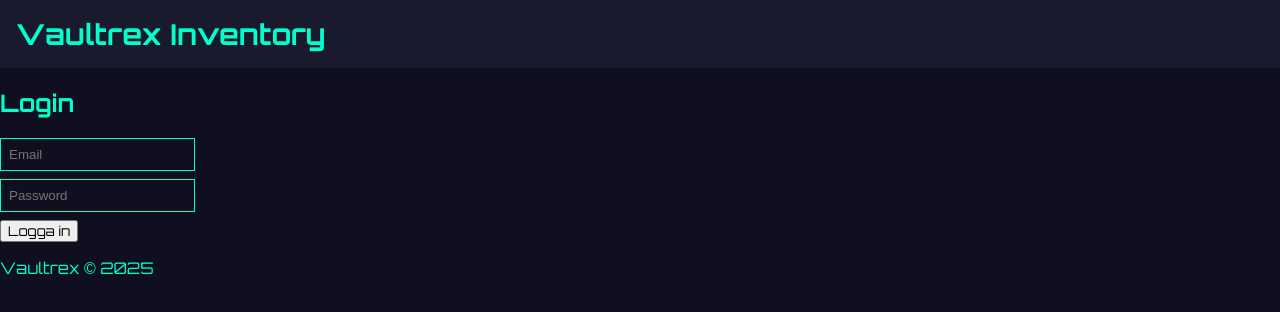
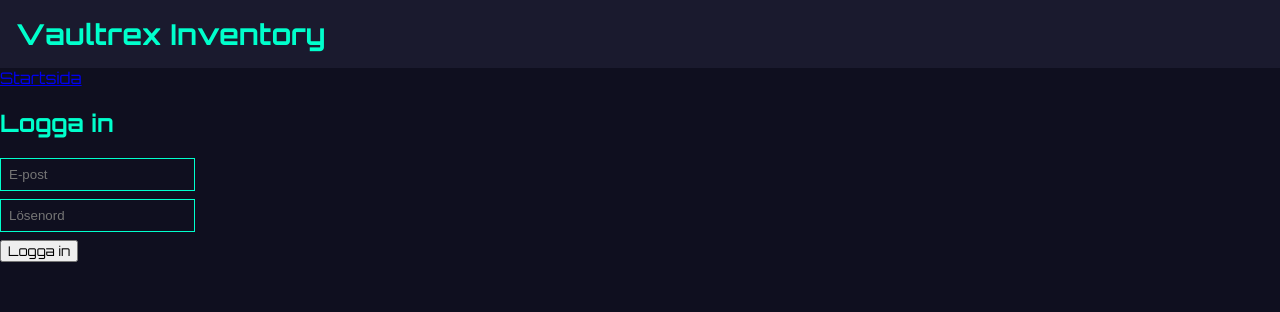
Before and after one commit to FooxxyyDev/vaultrex-frontend, a React (Vite) app: page / in a window 1280 px wide. Shown: the top 312 px of the page. Built offline with nearby package versions, Linux system fonts and the light colour scheme.

Commit message:
Update App.jsx

```diff
--- a/src/App.jsx
+++ b/src/App.jsx
@@ -1,72 +1,138 @@
 import React, { useState } from "react";
+import { BrowserRouter as Router, Routes, Route, Link, Navigate } from "react-router-dom";
+import { Scanner } from "@yudiel/react-qr-scanner";
 import "./App.css";
 
-export default function App() {
-  const [tab, setTab] = useState("home");
-  const [loggedIn, setLoggedIn] = useState(false);
+function App() {
+  const [user, setUser] = useState(null);
+  const [inventory, setInventory] = useState([
+    { id: 1, name: "Artikel A", quantity: 10 },
+    { id: 2, name: "Artikel B", quantity: 5 }
+  ]);
+  const [scanResult, setScanResult] = useState("");
+
+  const handleLogin = (email, password) => {
+    // Hardkodad admin login
+    if(email === "admin@vaultrex.se" && password === "Leary30!") {
+      setUser({ email });
+    } else {
+      alert("Fel e-post eller lösenord!");
+    }
+  };
+
+  const handleLogout = () => setUser(null);
+
+  const handleScan = (result) => {
+    if(result) {
+      setScanResult(result.text || result);
+      // Simulera att decrementa artikeln
+      setInventory((prev) =>
+        prev.map((item) =>
+          item.id === 1 ? { ...item, quantity: item.quantity - 1 } : item
+        )
+      );
+    }
+  };
+
+  return (
+    <Router>
+      <div className="app">
+        <header className="header">
+          <h1>Vaultrex Inventory</h1>
+          {user && <button onClick={handleLogout} className="logout-btn">Logga ut</button>}
+        </header>
+
+        <nav className="nav">
+          <Link to="/">Startsida</Link>
+          {user && <Link to="/inventory">Inventory</Link>}
+          {user && <Link to="/scanner">QR Scanner</Link>}
+        </nav>
+
+        <Routes>
+          <Route path="/" element={
+            <div className="home">
+              {!user ? (
+                <LoginForm onLogin={handleLogin} />
+              ) : (
+                <div>
+                  <h2>Välkommen, {user.email}</h2>
+                  <p>Välj flik för att se inventarie eller scanna QR-koder.</p>
+                </div>
+              )}
+            </div>
+          }/>
+
+          <Route path="/inventory" element={
+            user ? (
+              <Inventory inventory={inventory} />
+            ) : <Navigate to="/" />
+          }/>
+
+          <Route path="/scanner" element={
+            user ? (
+              <QRScanner scanResult={scanResult} onScan={handleScan} />
+            ) : <Navigate to="/" />
+          }/>
+        </Routes>
+      </div>
+    </Router>
+  );
+}
+
+function LoginForm({ onLogin }) {
   const [email, setEmail] = useState("");
   const [password, setPassword] = useState("");
 
-  const handleLogin = () => {
-    // Enkel demo-login
-    if (email === "admin@vaultrex.se" && password === "Leary30!") {
-      setLoggedIn(true);
-      setTab("dashboard");
-    } else {
-      alert("Fel email eller lösenord!");
-    }
+  const submit = (e) => {
+    e.preventDefault();
+    onLogin(email, password);
   };
 
-  if (!loggedIn) {
-    return (
-      <div className="app-container">
-        <header>
-          <h1>Vaultrex Inventory</h1>
-        </header>
-        <div className="login-panel">
-          <h2>Login</h2>
-          <input
-            type="text"
-            placeholder="Email"
-            value={email}
-            onChange={(e) => setEmail(e.target.value)}
-          />
-          <input
-            type="password"
-            placeholder="Password"
-            value={password}
-            onChange={(e) => setPassword(e.target.value)}
-          />
-          <button onClick={handleLogin}>Logga in</button>
-        </div>
-        <footer>
-          <p>Vaultrex © 2025</p>
-        </footer>
-      </div>
-    );
-  }
+  return (
+    <form onSubmit={submit} className="login-form">
+      <h2>Logga in</h2>
+      <input type="email" placeholder="E-post" value={email} onChange={(e)=>setEmail(e.target.value)} required />
+      <input type="password" placeholder="Lösenord" value={password} onChange={(e)=>setPassword(e.target.value)} required />
+      <button type="submit">Logga in</button>
+    </form>
+  );
+}
 
-  // Dashboard när inloggad
+function Inventory({ inventory }) {
   return (
-    <div className="app-container">
-      <header>
-        <h1>Vaultrex Dashboard</h1>
-        <nav>
-          <button onClick={() => setTab("inventory")}>Inventory</button>
-          <button onClick={() => setTab("services")}>Mina Tjänster</button>
-          <button onClick={() => { setLoggedIn(false); setTab("home"); }}>Logga ut</button>
-        </nav>
-      </header>
-
-      <main>
-        {tab === "inventory" && <div className="tab-content"><h2>Inventory</h2><p>Här kan du se och uppdatera dina artiklar.</p></div>}
-        {tab === "services" && <div className="tab-content"><h2>Mina Tjänster</h2><p>Abonnera och hantera tjänster här.</p></div>}
-        {tab === "home" && <div className="tab-content"><h2>Startsida</h2><p>Välkommen till Vaultrex! Se dina tjänster och inventory.</p></div>}
-      </main>
-
-      <footer>
-        <p>Vaultrex © 2025</p>
-      </footer>
+    <div className="inventory">
+      <h2>Inventarie</h2>
+      <table>
+        <thead>
+          <tr>
+            <th>Namn</th>
+            <th>Antal</th>
+          </tr>
+        </thead>
+        <tbody>
+          {inventory.map(item => (
+            <tr key={item.id}>
+              <td>{item.name}</td>
+              <td>{item.quantity}</td>
+            </tr>
+          ))}
+        </tbody>
+      </table>
     </div>
   );
 }
+
+function QRScanner({ scanResult, onScan }) {
+  return (
+    <div className="scanner">
+      <h2>QR Scanner</h2>
+      <Scanner
+        onDecode={onScan}
+        onError={(err) => console.error(err)}
+      />
+      <p>Senaste scan: {scanResult}</p>
+    </div>
+  );
+}
+
+export default App;
```
